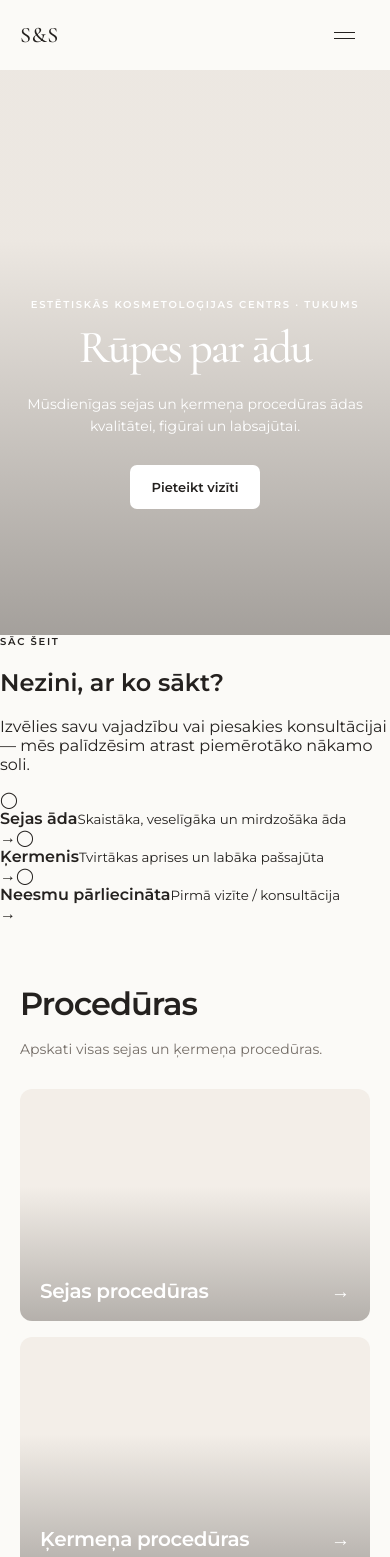
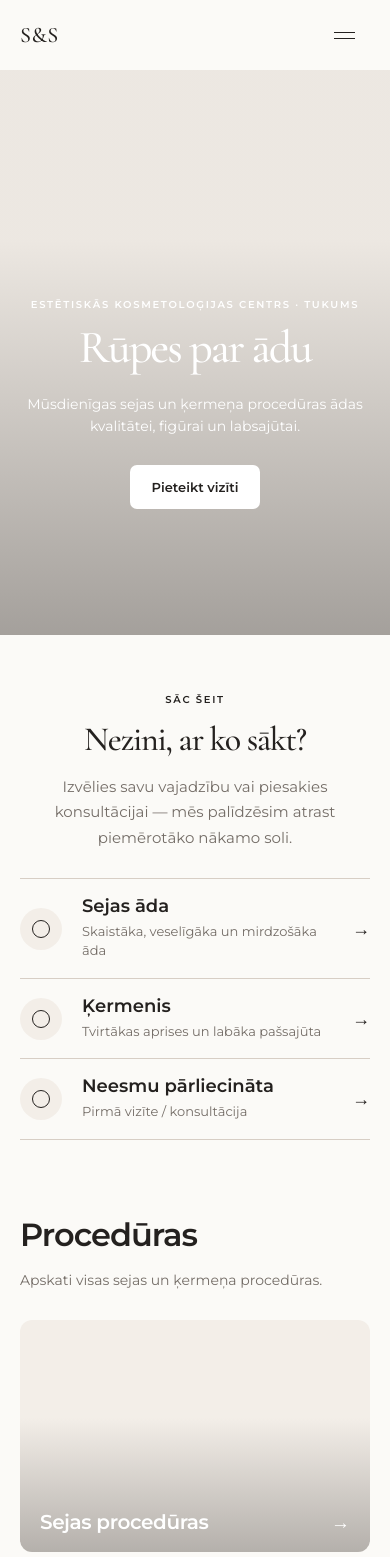
Before and after one commit to davisl24/skin-sculpt, a Next.js app: page / in a window 390 px wide. Shown: the top 1557 px of the page. Built offline with nearby package versions, Linux system fonts and the light colour scheme.

Commit message:
Style minimal decision helper variant C

```diff
--- a/app/globals.css
+++ b/app/globals.css
@@ -315,3 +315,28 @@
 /* Team heading lighter and less dominant */
 .teamV21 .sectionHead h2{font-size:29px;line-height:1.08;font-weight:600}
 }
+
+/* V2.11 decision helper — variant C */
+.decisionHelper{background:var(--paper);padding:86px 24px 10px}
+.decisionInner{max-width:900px;margin:auto;text-align:center}
+.decisionInner h2{font:500 clamp(42px,4vw,54px)/1.04 "Cormorant Garamond",serif;letter-spacing:-.035em;margin:0}
+.decisionIntro{max-width:620px;margin:18px auto 34px;color:var(--muted);font-size:15px;line-height:1.7}
+.decisionList{border-top:1px solid var(--line)}
+.decisionList a{display:grid;grid-template-columns:52px 1fr auto;gap:18px;align-items:center;text-align:left;padding:22px 0;border-bottom:1px solid var(--line)}
+.decisionIcon{width:44px;height:44px;border-radius:50%;background:var(--cream);display:flex;align-items:center;justify-content:center;font-size:0}
+.decisionIcon:after{content:"";width:16px;height:16px;border:1.5px solid var(--ink);border-radius:50%}
+.decisionList strong{display:block;font:500 23px/1.1 "Cormorant Garamond",serif}
+.decisionList small{display:block;margin-top:5px;color:var(--muted);font-size:13px;line-height:1.45}
+.decisionList b{font-size:18px;font-weight:500}
+@media(max-width:760px){
+.decisionHelper{padding:58px 20px 22px}
+.decisionInner{text-align:left}
+.decisionInner .eyebrow{text-align:center}
+.decisionInner h2{text-align:center;font-size:34px}
+.decisionIntro{text-align:center;font-size:15px;margin:16px auto 28px;max-width:330px}
+.decisionList a{grid-template-columns:48px 1fr auto;gap:14px;padding:18px 0}
+.decisionIcon{width:42px;height:42px}
+.decisionList strong{font-family:Montserrat,Arial,sans-serif;font-size:18px;font-weight:600}
+.decisionList small{font-size:13px}
+.proceduresV21{padding-top:56px}
+}
```
